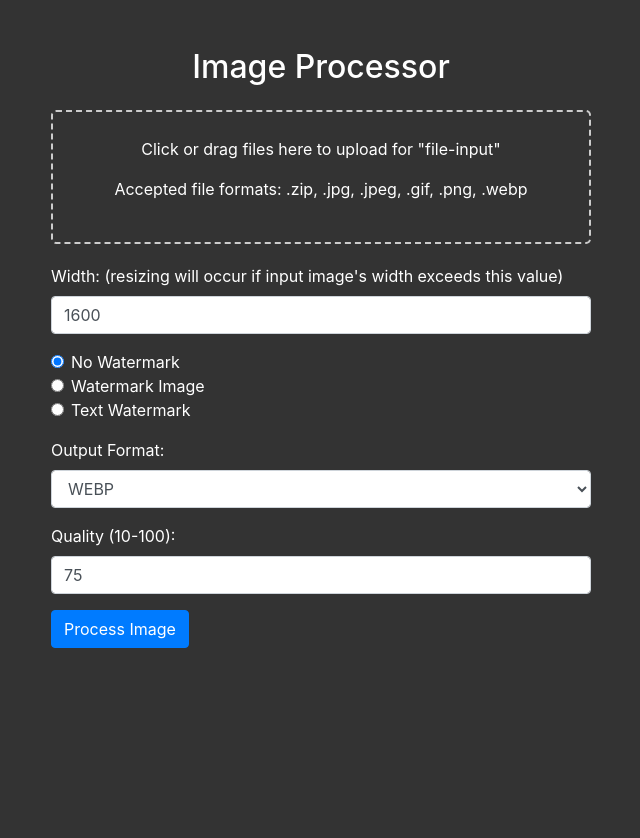
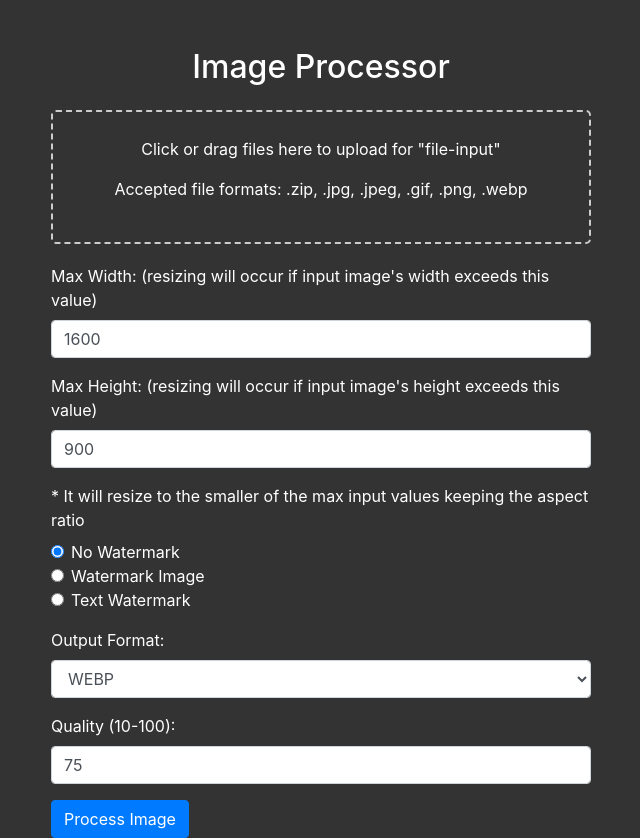
Before and after one commit to reverie89/Image-Processor, a Flask app: page / in a window 1280 px wide. Shown: the whole page, without its empty margins (319-959 px from the left). Before the commit the page ends 648 px from the top, so only its background shows below. Run offline with Flask 3, Linux system fonts and the light colour scheme; some libraries are stand-ins or nearby versions.

Commit message:
New features
1. Set file upload limit - default 500MB if not set in ENV
2. Add max height resize

```diff
--- a/app/app.py
+++ b/app/app.py
@@ -10,7 +10,7 @@ app = Flask(__name__)
 app.config['UPLOAD_FOLDER'] = 'uploads'
 app.config['FONT_FOLDER'] = 'usr_fonts'
 app.secret_key = 'your_secret_key'
-
+app.config['MAX_CONTENT_LENGTH'] = int(os.getenv('UPLOAD_LIMIT', 500)) * 1024 * 1024 # set file upload limit (*.MB)
 ALLOWED_EXTENSIONS = {'jpg', 'jpeg', 'gif', 'png', 'webp', 'zip'}
 ALLOWED_EXTENSIONS_WATERMARK = {'jpg', 'jpeg', 'gif', 'png', 'webp'}
 DEFAULT_FONT = 'static/fonts/Roboto-Regular.ttf'
@@ -29,15 +29,19 @@ def delete_file(file_path):
 def sanitize_input(input_str):
     return escape(input_str)
 
-def resize_image(image, width):
+def resize_image(image, width, height):
     aspect_ratio = float(image.height) / float(image.width)
-    new_height = int(width * aspect_ratio)
-    return image.resize((width, new_height))
+    if image.width > width:
+        new_height = int(width * aspect_ratio)
+        image = image.resize((width, new_height))
+    if image.height > height:
+        new_width = int(height / aspect_ratio)
+        image = image.resize((new_width, height))
+    return image
 
-def save_image(img, format, quality, width):
+def save_image(img, format, quality, width, height):
     output = io.BytesIO()
-    if img.width > width:
-        img = resize_image(img, width)
+    img = resize_image(img, width, height)
     if format.lower() in {'jpg', 'jpeg'} and img.mode == 'RGBA':
         img = img.convert('RGB')
     if img.format == 'WEBP' and format.lower() == 'gif':
@@ -46,11 +50,11 @@ def save_image(img, format, quality, width):
     output.seek(0)
     return output
 
-def process_image(file, format, quality, width, watermark=None, opacity=50, position=(0, 0), text_watermark="", text_watermark_color="#ffffff", font_path=DEFAULT_FONT, font_size=36):
-    def process_single_image(img, format, quality, width, watermark=None, opacity=50, position=position, text_watermark=text_watermark, text_watermark_color=text_watermark_color, font_path=font_path, font_size=font_size):
+def process_image(file, format, quality, width, height, watermark=None, opacity=50, position=(0, 0), text_watermark="", text_watermark_color="#ffffff", font_path=DEFAULT_FONT, font_size=36):
+    def process_single_image(img, format, quality, width, height, watermark=None, opacity=50, position=position, text_watermark=text_watermark, text_watermark_color=text_watermark_color, font_path=font_path, font_size=font_size):
         if watermark:
             watermark_image = Image.open(watermark)
-            watermark_image = resize_image(watermark_image, int(img.width * 0.2))
+            watermark_image = resize_image(watermark_image, int(img.width * 0.2), watermark_image.height)
             watermark_image = watermark_image.convert('RGBA')
             alpha = int(255 * (opacity / 100))
             watermark_image.putalpha(alpha)
@@ -59,7 +63,7 @@ def process_image(file, format, quality, width, watermark=None, opacity=50, posi
             draw = ImageDraw.Draw(img)
             font = ImageFont.truetype(font_path, font_size)
             draw.text(position, text_watermark, fill=text_watermark_color, font=font)
-        output = save_image(img, format, quality, width)
+        output = save_image(img, format, quality, width, height)
         print(position)
         return output
 
@@ -75,7 +79,7 @@ def process_image(file, format, quality, width, watermark=None, opacity=50, posi
         zip_output = io.BytesIO()
         with zipfile.ZipFile(zip_output, 'w') as output_zip_file:
             for filename, img in processed_images:
-                output = process_single_image(img, format, quality, width, watermark, opacity)
+                output = process_single_image(img, format, quality, width, height, watermark, opacity)
                 output_filename = f"{os.path.splitext(filename)[0]}.{format.lower()}"
                 output_zip_file.writestr(output_filename, output.getvalue())
 
@@ -83,7 +87,7 @@ def process_image(file, format, quality, width, watermark=None, opacity=50, posi
         return zip_output
     else:
         img = Image.open(io.BytesIO(file.read()))
-        output = process_single_image(img, format, quality, width, watermark, opacity)
+        output = process_single_image(img, format, quality, width, height, watermark, opacity)
         output.seek(0)
         return output
 
@@ -91,12 +95,11 @@ def process_image(file, format, quality, width, watermark=None, opacity=50, posi
 def index():
     font_files = [os.path.basename(f) for f in FONTS]
     if request.method == 'POST':
-        print(request.files)
         file = request.files['file-input']
         format = sanitize_input(request.form['format'])
         quality = int(sanitize_input(request.form['quality']))
         width = int(sanitize_input(request.form['width']))
-
+        height = int(sanitize_input(request.form['height']))
         if file and allowed_file(file.filename, ALLOWED_EXTENSIONS):
             filename = secure_filename(file.filename)
             watermark = None
@@ -124,7 +127,7 @@ def index():
                     watermark_file.save(watermark_path)
                     watermark = watermark_path
 
-            processed_file = process_image(file, format, quality, width, watermark=watermark, opacity=opacity, position=position, text_watermark=text_watermark, text_watermark_color=text_watermark_color, font_path=font_path, font_size=font_size)
+            processed_file = process_image(file, format, quality, width, height, watermark=watermark, opacity=opacity, position=position, text_watermark=text_watermark, text_watermark_color=text_watermark_color, font_path=font_path, font_size=font_size)
 
             if filename.endswith('.zip'):
                 response = send_file(processed_file, mimetype='application/zip', as_attachment=True, download_name=os.path.splitext(filename)[0] + '.zip')
--- a/app/templates/index.html
+++ b/app/templates/index.html
@@ -81,12 +81,15 @@
                     <div class="file-name" id="fileNames"></div>
                     <input type="file" id="fileInput" name="file-input" accept=".zip, .jpg, .jpeg, .gif, .png, .webp" style="display: none;">
                 </div>
-
                 <div class="form-group">
-                    <label for="width">Width: (resizing will occur if input image's width exceeds this value)</label>
+                    <label for="width">Max Width: (resizing will occur if input image's width exceeds this value)</label>
                     <input type="number" class="form-control" id="width" name="width" min="1" value="1600">
                 </div>
-
+                <div class="form-group">
+                    <label for="width">Max Height: (resizing will occur if input image's height exceeds this value)</label>
+                    <input type="number" class="form-control" id="height" name="height" min="1" value="900">
+                </div>
+                <label>* It will resize to the smaller of the max input values keeping the aspect ratio</label>
                 <div class="form-group">
                     <div class="form-check">
                         <input class="form-check-input watermark-type" type="radio" name="watermark-type" id="no-watermark" value="none" checked>
```
Also changed, not shown: README.md.
